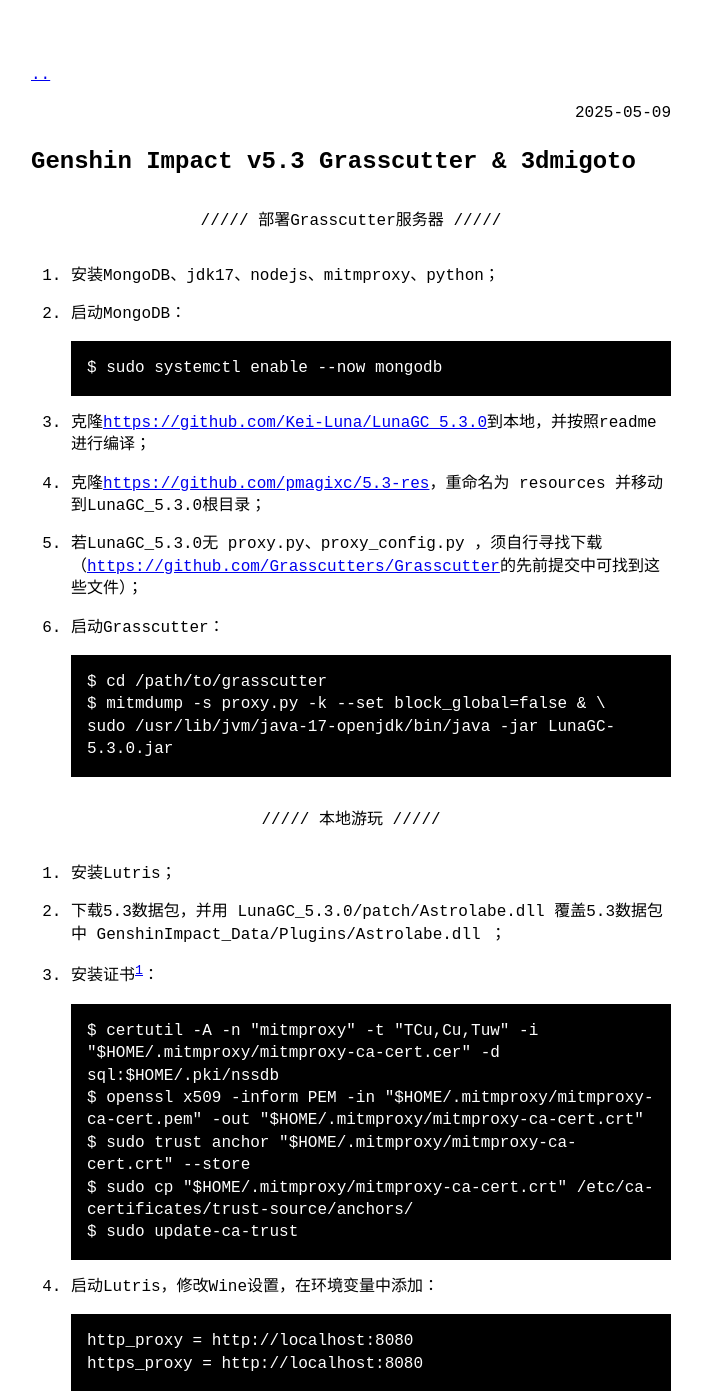
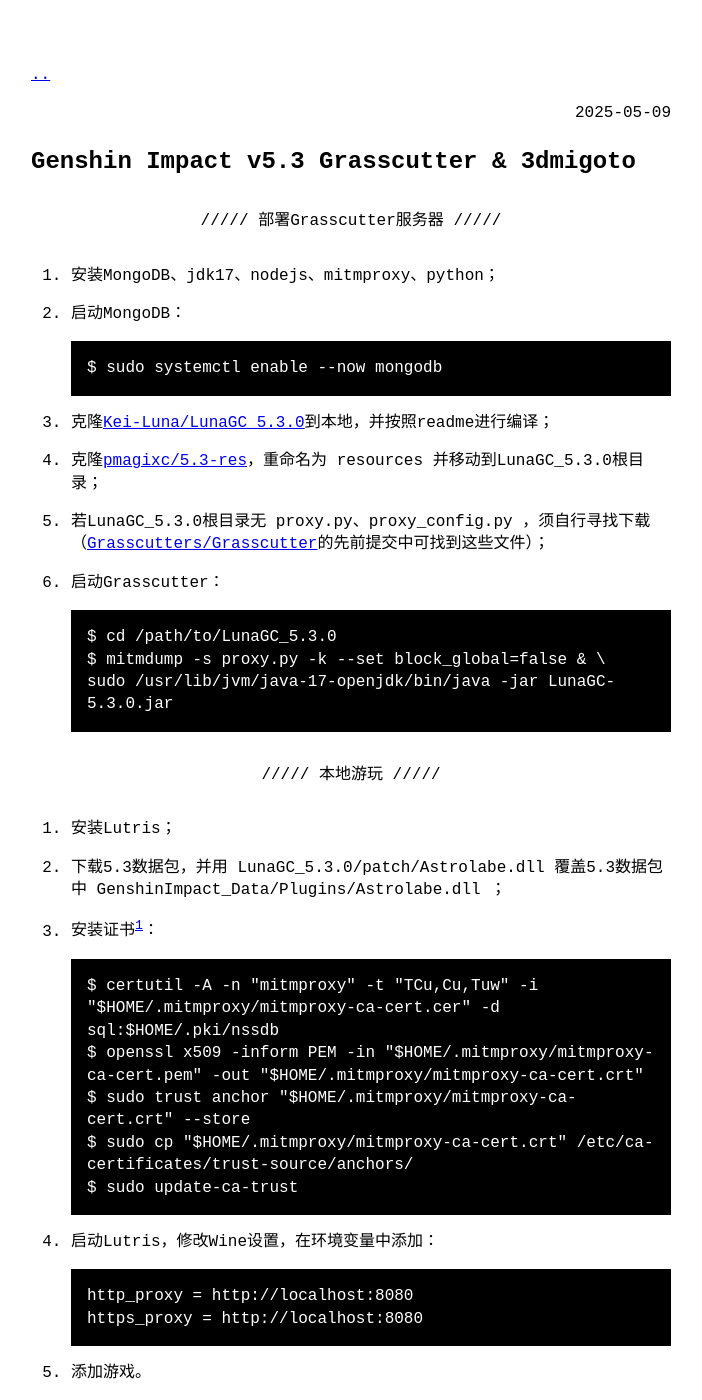
Before and after one commit to szxzip/szxzip.org, a Jekyll site: the page built from _posts/2025-05-09-grasscutter.md, in a window 1280 px wide and 1400 px high. Shown: the whole window, without its empty margins (289-991 px from the left). Built offline with Jekyll 4.4.1, drawn with Linux system fonts in a browser that asks for light colours; some of the changed text lies outside the part shown.

Commit message:
Initial commit

````diff
--- a/_posts/2025-05-09-grasscutter.md
+++ b/_posts/2025-05-09-grasscutter.md
@@ -14,15 +14,15 @@ title: Genshin Impact v5.3 Grasscutter & 3dmigoto
    $ sudo systemctl enable --now mongodb
    ```
 
-3. 克隆<https://github.com/Kei-Luna/LunaGC_5.3.0>到本地，并按照readme进行编译；
+3. 克隆[Kei-Luna/LunaGC_5.3.0](https://github.com/Kei-Luna/LunaGC_5.3.0)到本地，并按照readme进行编译；
 
-4. 克隆<https://github.com/pmagixc/5.3-res>，重命名为 resources 并移动到LunaGC_5.3.0根目录；
+4. 克隆[pmagixc/5.3-res](https://github.com/pmagixc/5.3-res)，重命名为 resources 并移动到LunaGC_5.3.0根目录；
 
-5. 若LunaGC_5.3.0无 proxy.py、proxy_config.py ，须自行寻找下载（<https://github.com/Grasscutters/Grasscutter>的先前提交中可找到这些文件）；
+5. 若LunaGC_5.3.0根目录无 proxy.py、proxy_config.py ，须自行寻找下载（[Grasscutters/Grasscutter](https://github.com/Grasscutters/Grasscutter)的先前提交中可找到这些文件）；
 
 6. 启动Grasscutter：
    ```
-   $ cd /path/to/grasscutter
+   $ cd /path/to/LunaGC_5.3.0
    $ mitmdump -s proxy.py -k --set block_global=false & \
    sudo /usr/lib/jvm/java-17-openjdk/bin/java -jar LunaGC-5.3.0.jar
    ```
````
Also changed, not shown: other parts of _posts/2025-05-09-grasscutter.md (+2 -2 lines).
